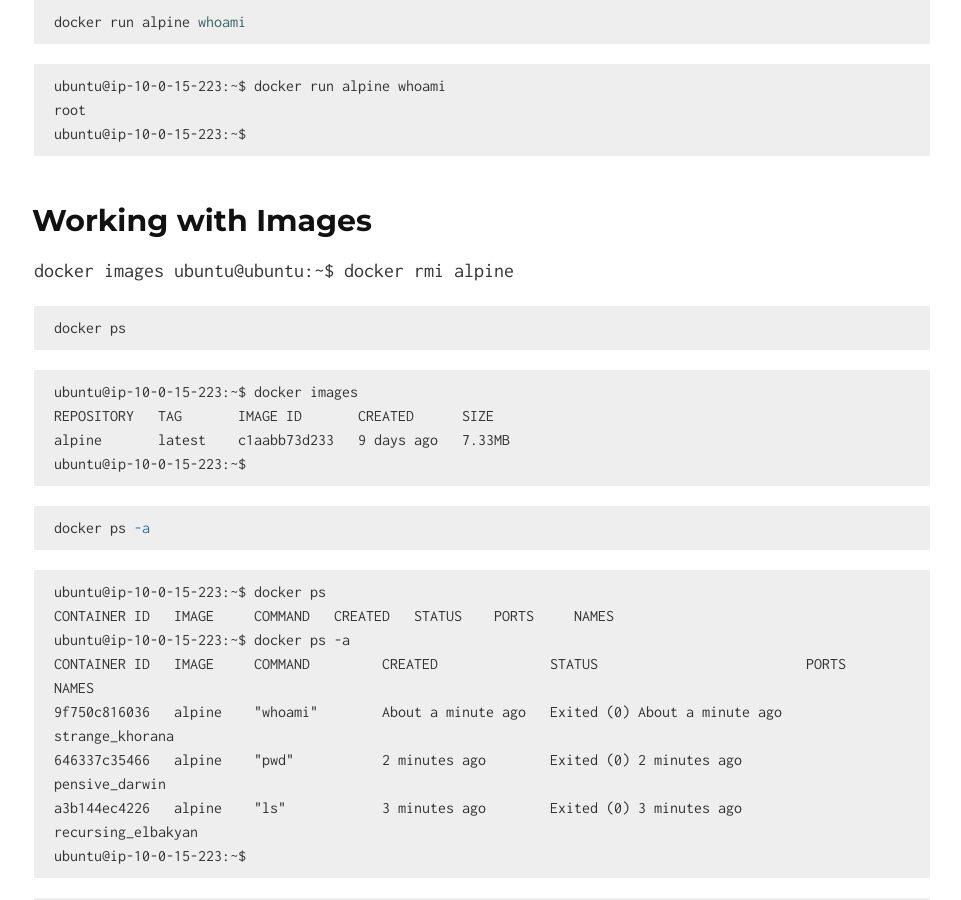
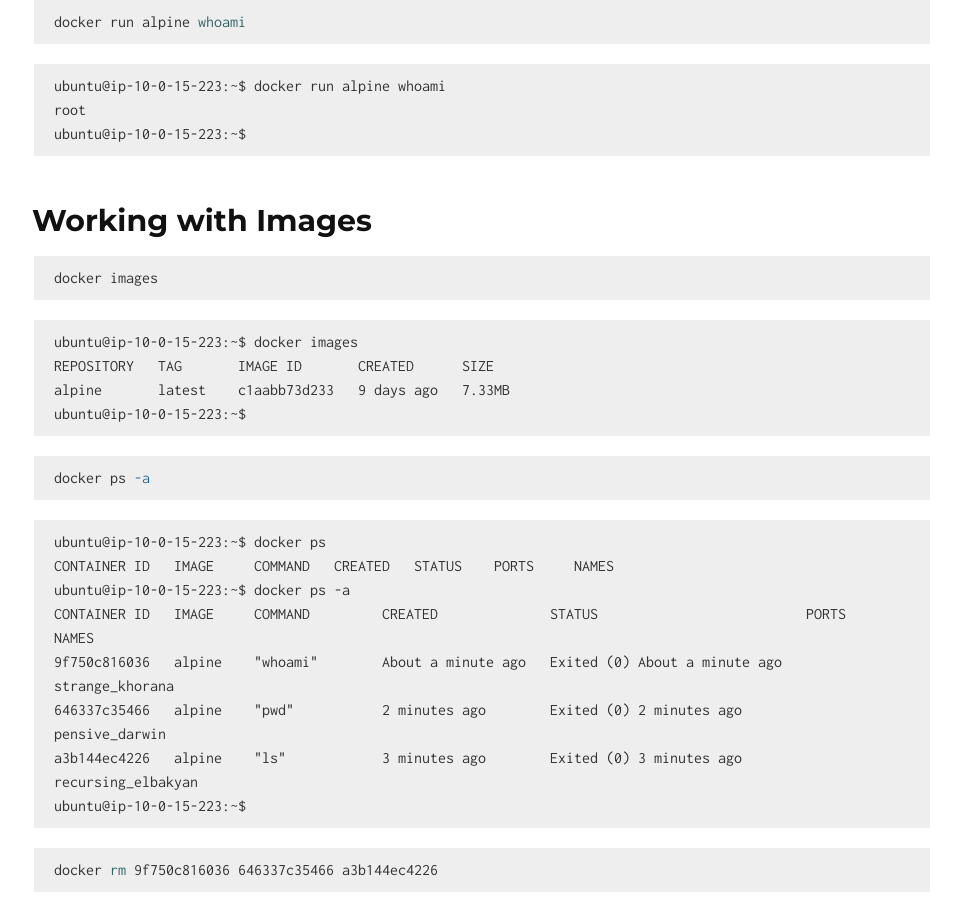
Before and after one commit to Ahmed-AG/cyberdojo-page, a Jekyll site: the page built from read/working-with-docker-containers.md, in a window 1280 px wide and 900 px high, scrolled down 3673 px. Shown: the whole window, without its empty margins (158-1119 px from the left). Built offline with Jekyll 4.4.1, drawn with Linux system fonts in a browser that asks for light colours.

Commit message:
update working with containers

````diff
--- a/read/working-with-docker-containers.md
+++ b/read/working-with-docker-containers.md
@@ -158,11 +158,8 @@
 ```
 ## Working with Images
 
+```bash
 docker images
-ubuntu@ubuntu:~$ docker rmi alpine
-
-```bash
-docker ps
 ```
 
 ```
````
